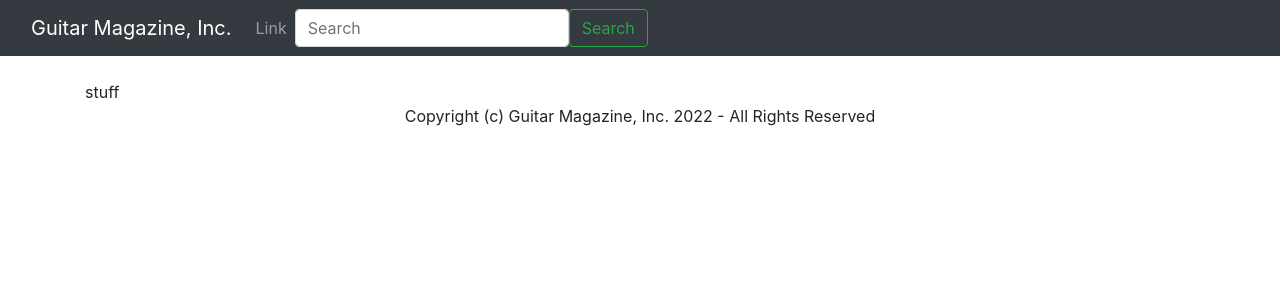
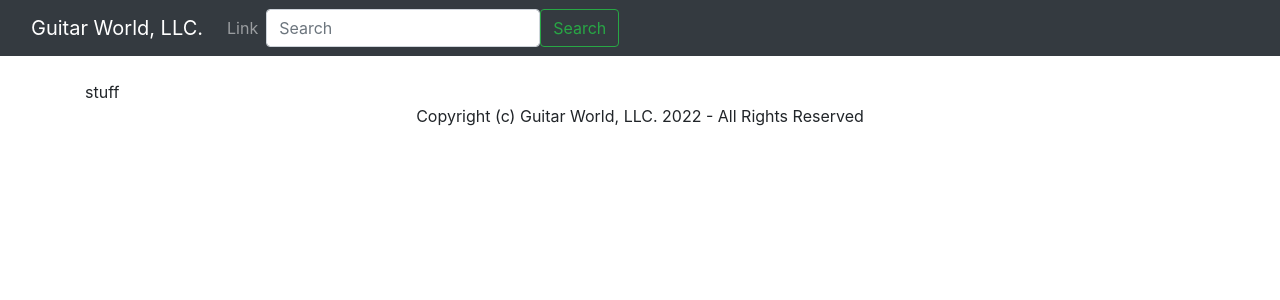
Before and after one commit to Silve94/php-1st-course, a PHP site: page / in a window 1280 px wide. Shown: the top 300 px of the page. Run offline with PHP 8.4, Linux system fonts and the light colour scheme.

Commit message:
changed company name to LLC

```diff
--- a/variables.php
+++ b/variables.php
@@ -1,6 +1,6 @@
 <?php
 
-     $company_name = "Guitar Magazine, Inc.";
+     $company_name = "Guitar World, LLC.";
      $tagline = "Teaching Guitar since 2001";
 
 
```
